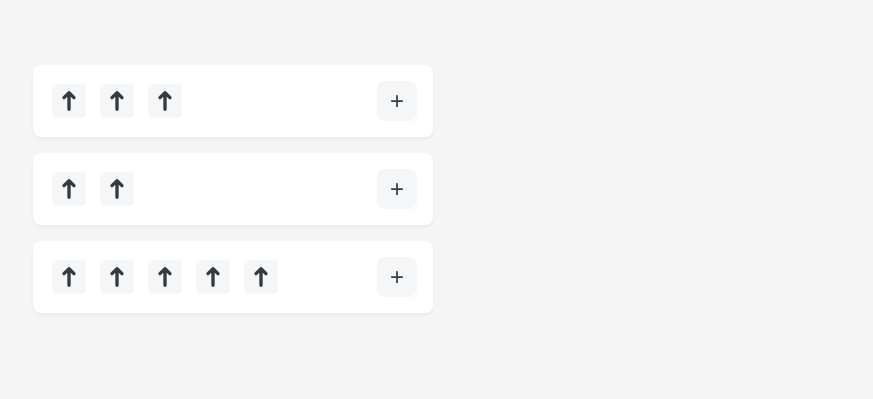
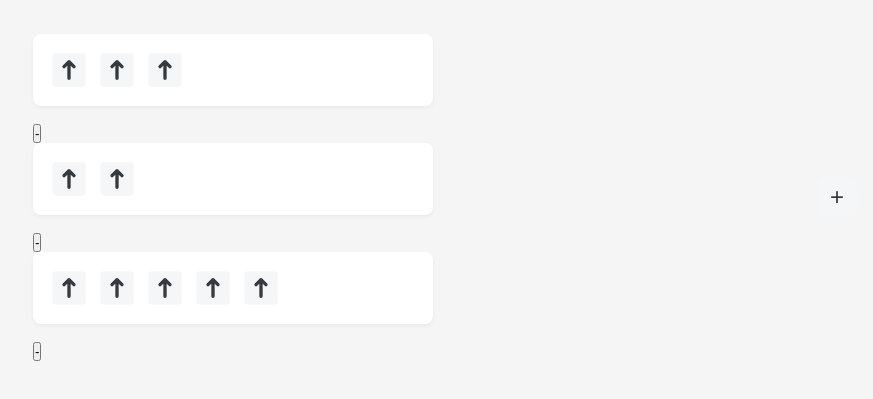
Before and after one commit to OwaisUghratdar/upvote-list, a React (Vite) app: page / in a window 1280 px wide. Shown: the part 203-602 px from the top of the page, without its empty margins (407-1280 px from the left). Built offline with nearby package versions, Linux system fonts and the light colour scheme.

Commit message:
feat: add minus button, move buttons outsite

```diff
--- a/src/components/UpvoteList.jsx
+++ b/src/components/UpvoteList.jsx
@@ -13,7 +13,14 @@ const UpvoteList = ({ initialCount = 3 }) => {
     setUpvoteCount(upvoteCount + 1)
   }
 
+  const removeUpvote = () => {
+    if (upvoteCount > 0) {
+      setUpvoteCount(upvoteCount - 1)
+    }
+  }
+
   return (
+    <div className="upvote-list-container">
       <div className="upvote-list">
         <div className="upvotes-container">
           {[...Array(upvoteCount)].map((_, index) => (
@@ -24,9 +31,15 @@ const UpvoteList = ({ initialCount = 3 }) => {
             />
           ))}
         </div>
-      <button className="add-button" onClick={addUpvote}>
+      </div>
+      <div className="list-controls">
+        <button className="control-button add-button" onClick={addUpvote}>
           +
         </button>
+        <button className="control-button remove-button" onClick={removeUpvote}>
+          -
+        </button>
+      </div>
     </div>
   )
 }
```
Lines whose indentation alone changed are shown as unchanged.
